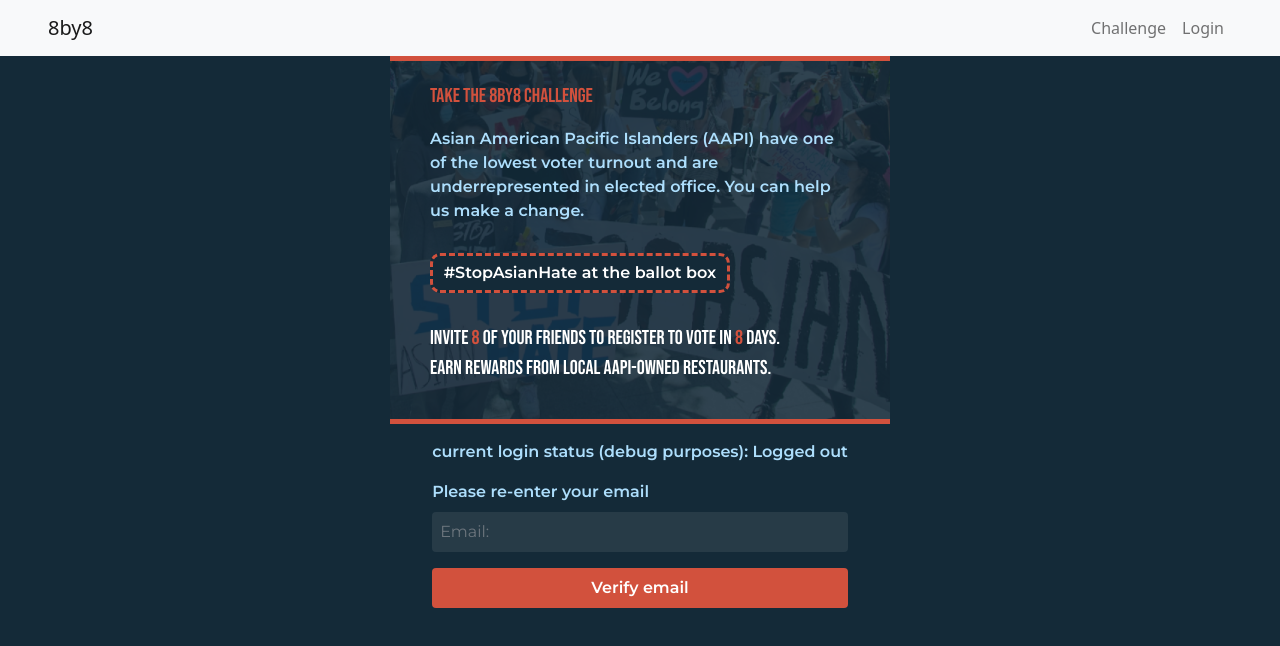
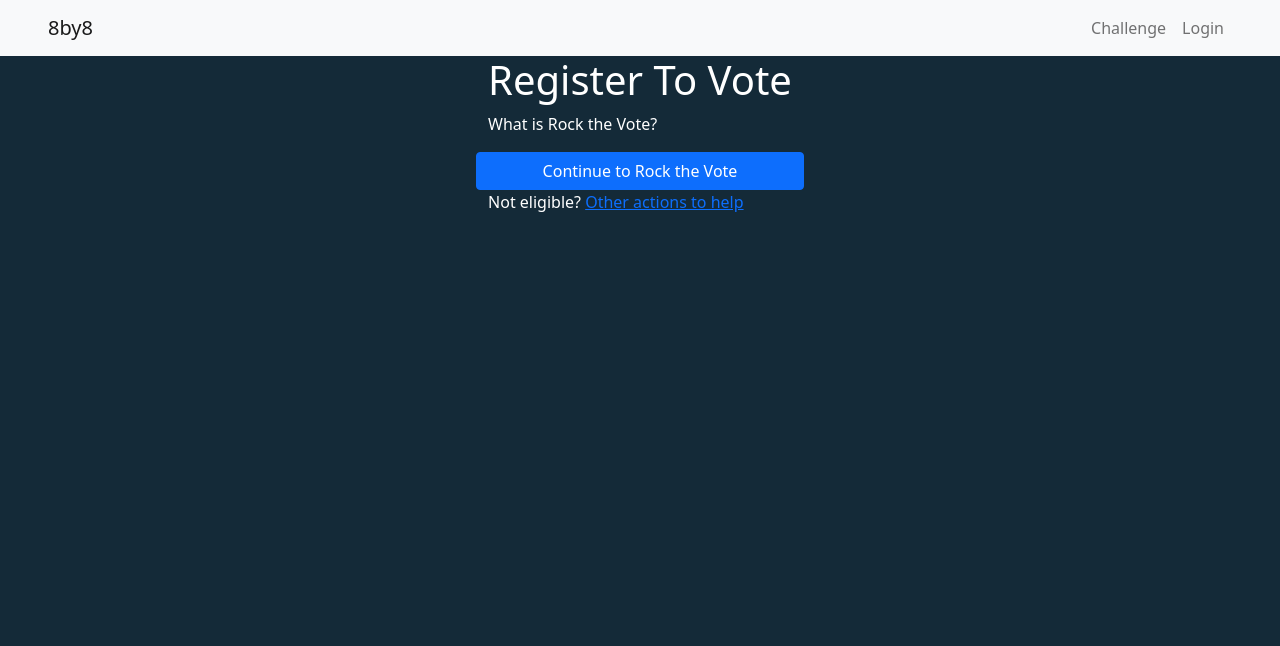
Before and after one commit to 8by8-org/web-app, a React (Create React App) app: page /voterreg in a window 1280 px wide. Before the commit this address led to /login. Shown: the top 646 px of the page. Built offline with nearby package versions, Linux system fonts and the light colour scheme; no server answers.

Commit message:
player goes to rock the vote of login

```diff
--- a/src/components/App.js
+++ b/src/components/App.js
@@ -26,9 +26,9 @@
                                 <Route path='/login' component={Login} />
                                 <PrivateRoute path='/challenge' component={ChallengePage} />
                                 <PrivateRoute path='/logout' component={Logout} />
-                                <PrivateRoute path='/playerwelcome' component={PlayerWelcome} />
-                                <PrivateRoute path='/actions' component={Actions} />
-                                <PrivateRoute path='/voterreg' component={VoterRegistration} />
+                                <Route path='/playerwelcome' component={PlayerWelcome} />
+                                <Route path='/actions' component={Actions} />
+                                <Route path='/voterreg' component={VoterRegistration} />
                             </Switch>
                         </Router>
                     </div>
--- a/src/components/VoterRegistration.js
+++ b/src/components/VoterRegistration.js
@@ -1,15 +1,28 @@
 import React from 'react'
 import { Row } from 'react-bootstrap'
 import { Button } from 'react-bootstrap'
+import { useAuth } from "../contexts/AuthContext";
+import { useHistory } from 'react-router';
 
 export default function VoterRegistration() {
+    const { currentUser } = useAuth();
+    const history = useHistory();
+
+    const handleClick = () => {
+        currentUser? (
+            window.open(window.open('https://register.rockthevote.com/registrants/new?partner=39079', '_blank'))
+        ) : (
+            history.push('/login')
+        )
+    }
+
     return (
         <div>
             <h1>Register To Vote</h1>
             <p>What is Rock the Vote?</p>
 
             <Row>
-                <Button>Continue to Rock the Vote</Button>
+                <Button onClick={handleClick}>Continue to Rock the Vote</Button>
             </Row>
 
             <p>Not eligible? <a href="/actions">Other actions to help</a></p>
```
